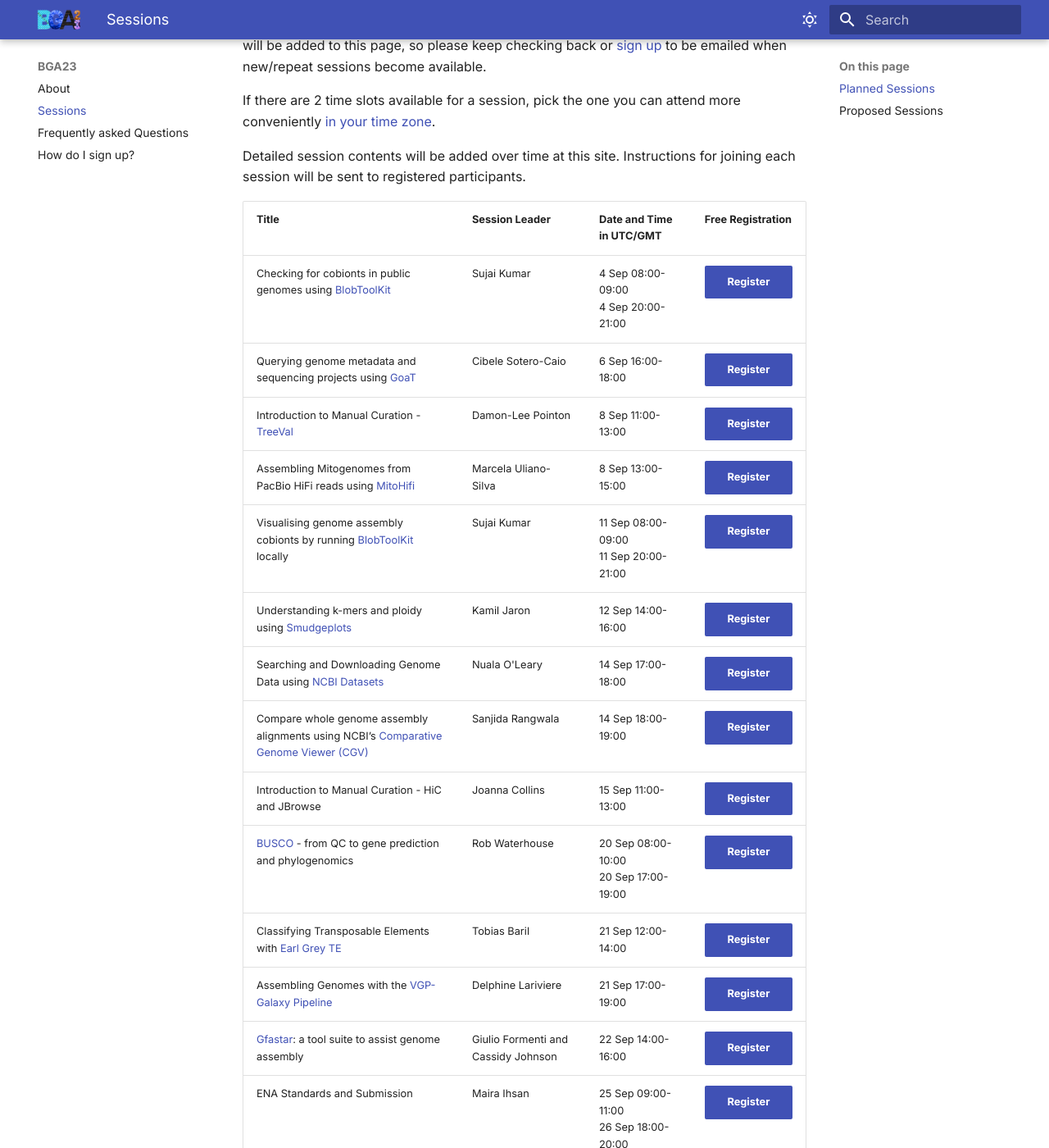
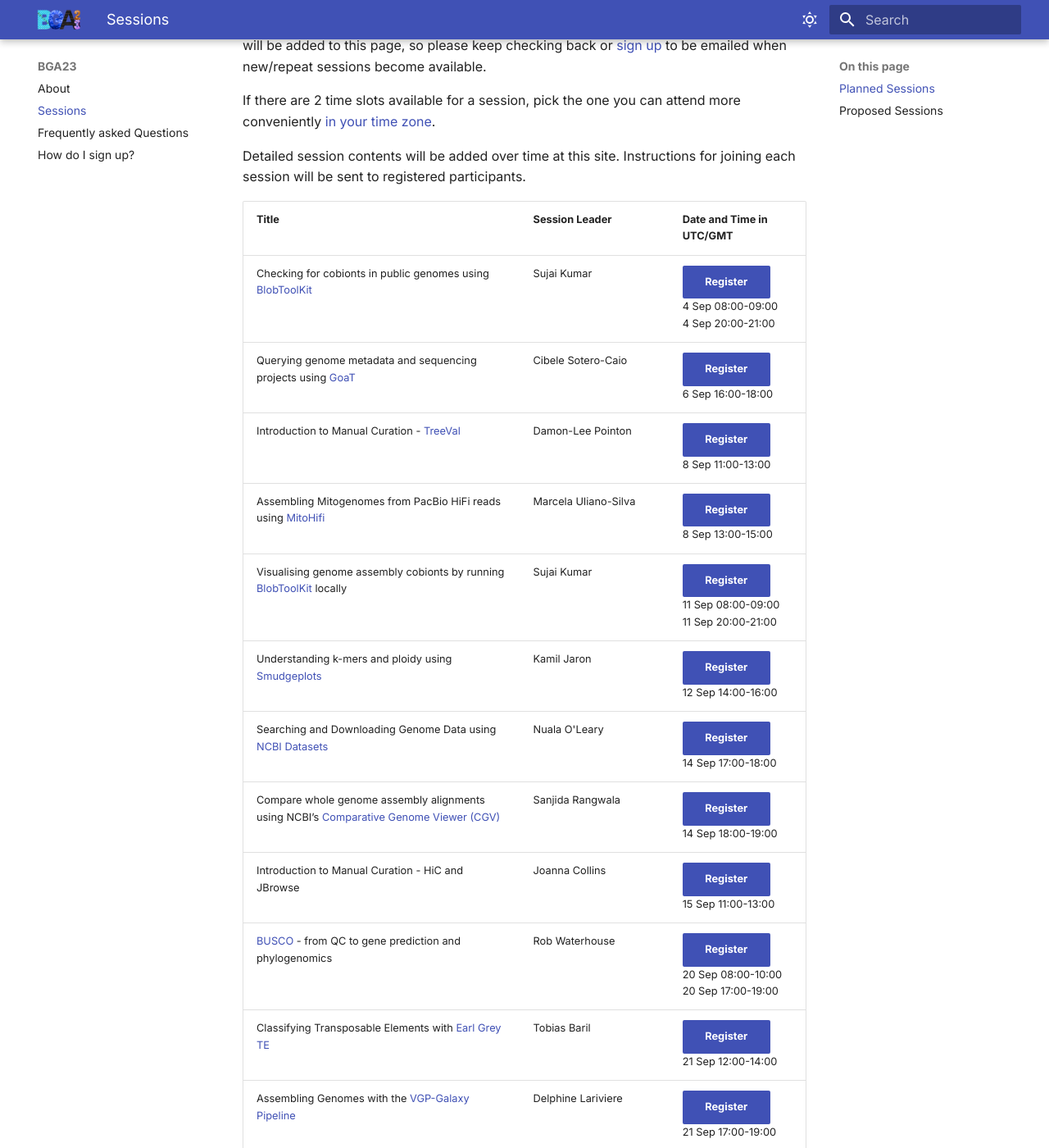
Before and after one commit to tol-training/tol-training.github.io, an MkDocs documentation site: the page built from docs/sessions.md, in a window 1280 px wide and 1400 px high, scrolled down 213 px. Shown: the whole window at 82% size. Built offline with MkDocs 1.6.1 and Material for MkDocs 9.7.7, drawn with Linux system fonts in a browser that asks for light colours; some of the changed text lies outside the part shown.

Commit message:
format as 3 columns (#3)

```diff
--- a/docs/sessions.md
+++ b/docs/sessions.md
@@ -11,24 +11,24 @@
 
 Detailed session contents will be added over time at this site. Instructions for joining each session will be sent to registered participants.
 
-| Title | Session Leader | Date and Time in UTC/GMT | Free Registration |
-|-------|----------------|--------------------------|-------------------|
-| Checking for cobionts in public genomes using [BlobToolKit](https://blobtoolkit.genomehubs.org/view){: target="_blank"} | Sujai Kumar | 4 Sep 08:00-09:00<br/>4 Sep 20:00-21:00 | [Register](https://buytickets.at/bga23/973209){ : target="_blank" .md-button .md-button--primary } |
-| Querying genome metadata and sequencing projects using [GoaT](https://goat.genomehubs.org){: target="_blank"} | Cibele Sotero-Caio | 6 Sep 16:00-18:00 |  [Register](https://buytickets.at/bga23/973002){ : target="_blank" .md-button .md-button--primary } |
-| Introduction to Manual Curation - [TreeVal](https://github.com/sanger-tol/treeval){: target="_blank"} | Damon-Lee Pointon | 8 Sep 11:00-13:00 | [Register](https://buytickets.at/bga23/973202){ : target="_blank" .md-button .md-button--primary } |
-| Assembling Mitogenomes from PacBio HiFi reads using [MitoHifi](https://github.com/marcelauliano/MitoHiFi){: target="_blank"} | Marcela Uliano-Silva | 8 Sep 13:00-15:00 | [Register](https://buytickets.at/bga23/973171){ : target="_blank" .md-button .md-button--primary } |
-| Visualising genome assembly cobionts by running [BlobToolKit](https://blobtoolkit.genomehubs.org/view){: target="_blank"} locally | Sujai Kumar | 11 Sep 08:00-09:00<br/>11 Sep 20:00-21:00 | [Register](https://buytickets.at/bga23/973213){ : target="_blank" .md-button .md-button--primary } |
-| Understanding k-mers and ploidy using [Smudgeplots](https://github.com/KamilSJaron/smudgeplot){: target="_blank"} | Kamil Jaron | 12 Sep 14:00-16:00 | [Register](https://buytickets.at/bga23/973117){ : target="_blank" .md-button .md-button--primary } |
-| Searching and Downloading Genome Data using [NCBI Datasets](https://www.ncbi.nlm.nih.gov/datasets/){: target="_blank"} | Nuala O'Leary | 14 Sep 17:00-18:00 | [Register](https://buytickets.at/bga23/973214){ : target="_blank" .md-button .md-button--primary } |
-| Compare whole genome assembly alignments using NCBI’s [Comparative Genome Viewer (CGV)](https://www.ncbi.nlm.nih.gov/genome/cgv){: target="_blank"} | Sanjida Rangwala | 14 Sep 18:00-19:00 | [Register](https://buytickets.at/bga23/973216){ : target="_blank" .md-button .md-button--primary } |
-| Introduction to Manual Curation - HiC and JBrowse | Joanna Collins | 15 Sep 11:00-13:00 | [Register](https://buytickets.at/bga23/973204){ : target="_blank" .md-button .md-button--primary } |
-| [BUSCO](https://busco.ezlab.org/){: target="_blank"} - from QC to gene prediction and phylogenomics | Rob Waterhouse | 20 Sep 08:00-10:00<br/>20 Sep 17:00-19:00 | [Register](https://buytickets.at/bga23/973174){ : target="_blank" .md-button .md-button--primary } |
-| Classifying Transposable Elements with [Earl Grey TE](https://github.com/TobyBaril/EarlGrey){: target="_blank"} | Tobias Baril | 21 Sep 12:00-14:00 | [Register](https://buytickets.at/bga23/973218){ : target="_blank" .md-button .md-button--primary } |
-| Assembling Genomes with the [VGP-Galaxy Pipeline](https://training.galaxyproject.org/training-material/topics/assembly/tutorials/vgp_genome_assembly/tutorial.html){: target="_blank"} | Delphine Lariviere | 21 Sep 17:00-19:00 | [Register](https://buytickets.at/bga23/973190){ : target="_blank" .md-button .md-button--primary } |
-| [Gfastar](https://github.com/vgl-hub/gfastar): a tool suite to assist genome assembly | Giulio Formenti and Cassidy Johnson | 22 Sep 14:00-16:00 | [Register](https://buytickets.at/bga23/973193){ : target="_blank" .md-button .md-button--primary } |
-| ENA Standards and Submission | Maira Ihsan | 25 Sep 09:00-11:00<br/>26 Sep 18:00-20:00 | [Register](https://buytickets.at/bga23/973225){ : target="_blank" .md-button .md-button--primary } |
-| ENA data retrieval and EMBL-EBI's Biodiversity Portals | Alexey Sokolov | 26 Sep 09:00-10:00<br/>27 Sep 18:00-19:00 | [Register](https://buytickets.at/bga23/973223){ : target="_blank" .md-button .md-button--primary } |
-| Assess genome assemblies with [Merqury](https://github.com/marbl/merqury){: target="_blank"} | Arang Rhie | 26 Sep 12:00-14:00<br/>28 Sep 20:00-22:00 | [Register](https://buytickets.at/bga23/973198){ : target="_blank" .md-button .md-button--primary } |
+| Title | Session Leader | Date and Time in UTC/GMT |
+|-------|----------------|--------------------------|
+| Checking for cobionts in public genomes using [BlobToolKit](https://blobtoolkit.genomehubs.org/view){: target="_blank"} | Sujai Kumar | [Register](https://buytickets.at/bga23/973209){ : target="_blank" .md-button .md-button--primary }<br/>4 Sep 08:00-09:00<br/>4 Sep 20:00-21:00 |
+| Querying genome metadata and sequencing projects using [GoaT](https://goat.genomehubs.org){: target="_blank"} | Cibele Sotero-Caio | [Register](https://buytickets.at/bga23/973002){ : target="_blank" .md-button .md-button--primary }<br/>6 Sep 16:00-18:00 |
+| Introduction to Manual Curation - [TreeVal](https://github.com/sanger-tol/treeval){: target="_blank"} | Damon-Lee Pointon | [Register](https://buytickets.at/bga23/973202){ : target="_blank" .md-button .md-button--primary }<br/>8 Sep 11:00-13:00 |
+| Assembling Mitogenomes from PacBio HiFi reads using [MitoHifi](https://github.com/marcelauliano/MitoHiFi){: target="_blank"} | Marcela Uliano-Silva | [Register](https://buytickets.at/bga23/973171){ : target="_blank" .md-button .md-button--primary }<br/>8 Sep 13:00-15:00 |
+| Visualising genome assembly cobionts by running [BlobToolKit](https://blobtoolkit.genomehubs.org/view){: target="_blank"} locally | Sujai Kumar | [Register](https://buytickets.at/bga23/973213){ : target="_blank" .md-button .md-button--primary }<br/>11 Sep 08:00-09:00<br/>11 Sep 20:00-21:00 |
+| Understanding k-mers and ploidy using [Smudgeplots](https://github.com/KamilSJaron/smudgeplot){: target="_blank"} | Kamil Jaron | [Register](https://buytickets.at/bga23/973117){ : target="_blank" .md-button .md-button--primary }<br/>12 Sep 14:00-16:00 |
+| Searching and Downloading Genome Data using [NCBI Datasets](https://www.ncbi.nlm.nih.gov/datasets/){: target="_blank"} | Nuala O'Leary | [Register](https://buytickets.at/bga23/973214){ : target="_blank" .md-button .md-button--primary }<br/>14 Sep 17:00-18:00 |
+| Compare whole genome assembly alignments using NCBI’s [Comparative Genome Viewer (CGV)](https://www.ncbi.nlm.nih.gov/genome/cgv){: target="_blank"} | Sanjida Rangwala | [Register](https://buytickets.at/bga23/973216){ : target="_blank" .md-button .md-button--primary }<br/>14 Sep 18:00-19:00 |
+| Introduction to Manual Curation - HiC and JBrowse | Joanna Collins | [Register](https://buytickets.at/bga23/973204){ : target="_blank" .md-button .md-button--primary }<br/>15 Sep 11:00-13:00 |
+| [BUSCO](https://busco.ezlab.org/){: target="_blank"} - from QC to gene prediction and phylogenomics | Rob Waterhouse | [Register](https://buytickets.at/bga23/973174){ : target="_blank" .md-button .md-button--primary }<br/>20 Sep 08:00-10:00<br/>20 Sep 17:00-19:00 |
+| Classifying Transposable Elements with [Earl Grey TE](https://github.com/TobyBaril/EarlGrey){: target="_blank"} | Tobias Baril | [Register](https://buytickets.at/bga23/973218){ : target="_blank" .md-button .md-button--primary }<br/>21 Sep 12:00-14:00 |
+| Assembling Genomes with the [VGP-Galaxy Pipeline](https://training.galaxyproject.org/training-material/topics/assembly/tutorials/vgp_genome_assembly/tutorial.html){: target="_blank"} | Delphine Lariviere | [Register](https://buytickets.at/bga23/973190){ : target="_blank" .md-button .md-button--primary }<br/>21 Sep 17:00-19:00 |
+| [Gfastar](https://github.com/vgl-hub/gfastar): a tool suite to assist genome assembly | Giulio Formenti and Cassidy Johnson | [Register](https://buytickets.at/bga23/973193){ : target="_blank" .md-button .md-button--primary }<br/>22 Sep 14:00-16:00 |
+| ENA Standards and Submission | Maira Ihsan | [Register](https://buytickets.at/bga23/973225){ : target="_blank" .md-button .md-button--primary }<br/>25 Sep 09:00-11:00<br/>26 Sep 18:00-20:00 |
+| ENA data retrieval and EMBL-EBI's Biodiversity Portals | Alexey Sokolov | [Register](https://buytickets.at/bga23/973223){ : target="_blank" .md-button .md-button--primary }<br/>26 Sep 09:00-10:00<br/>27 Sep 18:00-19:00 |
+| Assess genome assemblies with [Merqury](https://github.com/marbl/merqury){: target="_blank"} | Arang Rhie | [Register](https://buytickets.at/bga23/973198){ : target="_blank" .md-button .md-button--primary }<br/>26 Sep 12:00-14:00<br/>28 Sep 20:00-22:00 |
 | Annotating genomes the [Ensembl](https://rapid.ensembl.org/info/genome/genebuild/index.html){: target="_blank"} way | Leanne Haggerty and José G Pérez-Silva | |
 
 ## Proposed Sessions
```
